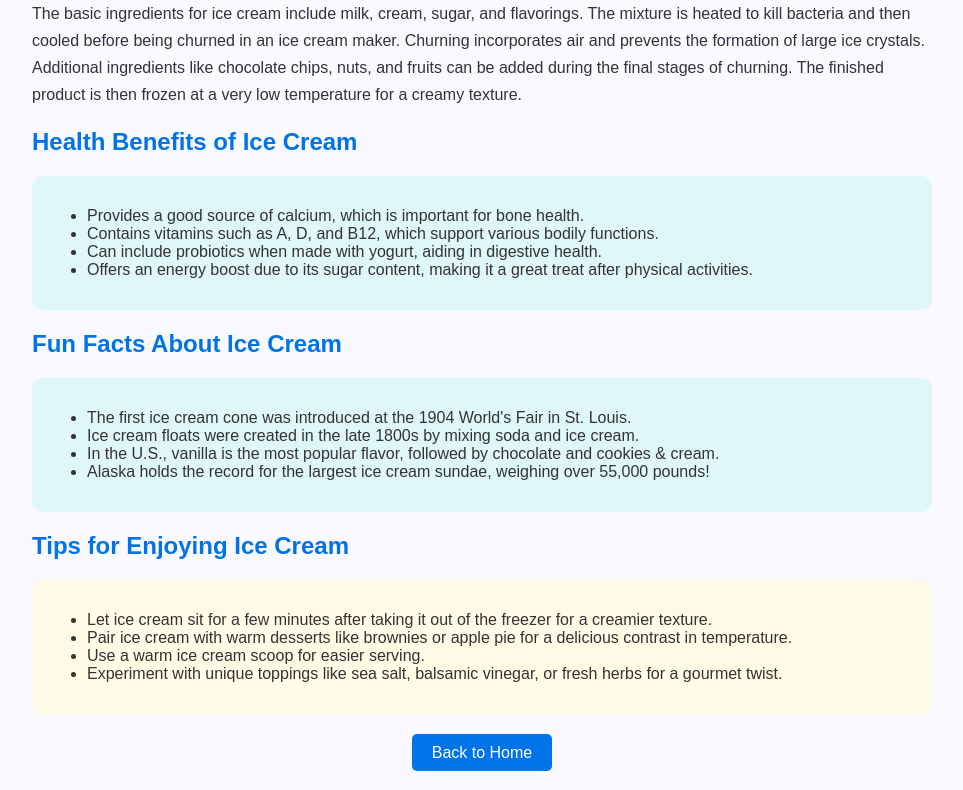
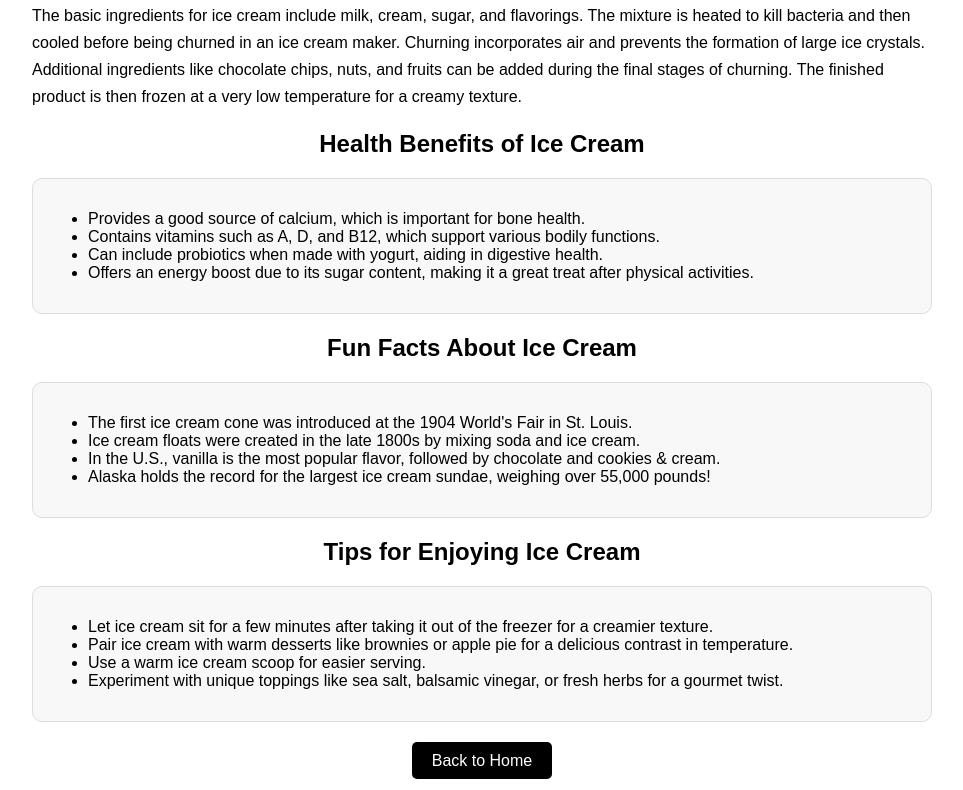
Before and after one commit to yashjunghare09/ice-cream, a plain HTML site: page readmore.html in a window 1280 px wide. Shown: the part 768-1558 px from the top of the page, without its empty margins (158-1121 px from the left). Drawn offline with Linux system fonts and the light colour scheme.

Commit message:
Update readmore.html

```diff
--- a/readmore.html
+++ b/readmore.html
@@ -3,23 +3,22 @@
 <head>
     <meta charset="UTF-8">
     <meta name="viewport" content="width=device-width, initial-scale=1.0">
-    <title>All About Ice Cream | Your Company Name</title>
-    <link rel="stylesheet" href="stylelab.css">
+     <title>All About Ice Cream | The Ice Cream </title>
+
     <style>
         body {
             font-family: Arial, sans-serif;
-            background-color: #f9f9ff;
-            color: #333;
+            background-color: #ffffff;
+            color: #000000;
             padding: 20px;
             max-width: 900px;
             margin: 0 auto;
         }
-        h1 {
-            color: #ff6347;
+        h1, h2 {
+            color: #000000;
             text-align: center;
         }
         h2 {
-            color: #0073e6;
             margin-top: 20px;
         }
         p {
@@ -30,13 +29,11 @@
             padding-left: 20px;
         }
         .fun-facts, .types, .health-benefits, .tips {
-            background-color: #e0f7fa;
+            background-color: #f8f8f8;
             padding: 15px;
+            border: 1px solid #dcdcdc;
             border-radius: 10px;
             margin-top: 20px;
-        }
-        .tips {
-            background-color: #fffbe6;
         }
         .back-btn {
             display: block;
@@ -45,8 +42,8 @@
         }
         .back-btn a {
             text-decoration: none;
-            color: white;
-            background-color: #0073e6;
+            color: #ffffff;
+            background-color: #000000;
             padding: 10px 20px;
             border-radius: 5px;
         }
@@ -54,8 +51,8 @@
 </head>
 <body>
 
-    <h1>Welcome to Yash ice cream's Ice Cream Guide</h1>
-    <p>At Yash ice cream , we believe that ice cream is more than just a dessert—it's an experience. Dive into the fascinating world of ice cream and discover everything you need to know about this delicious treat.</p>
+    <h1>Welcome to The Ice Cream's Ice Cream Guide</h1>
+    <p>At Your Company Name, we believe that ice cream is more than just a dessert—it's an experience. Dive into the fascinating world of ice cream and discover everything you need to know about this delicious treat.</p>
 
     <h2>Popular Ice Cream Flavors</h2>
     <ul class="flavor-list">
```
